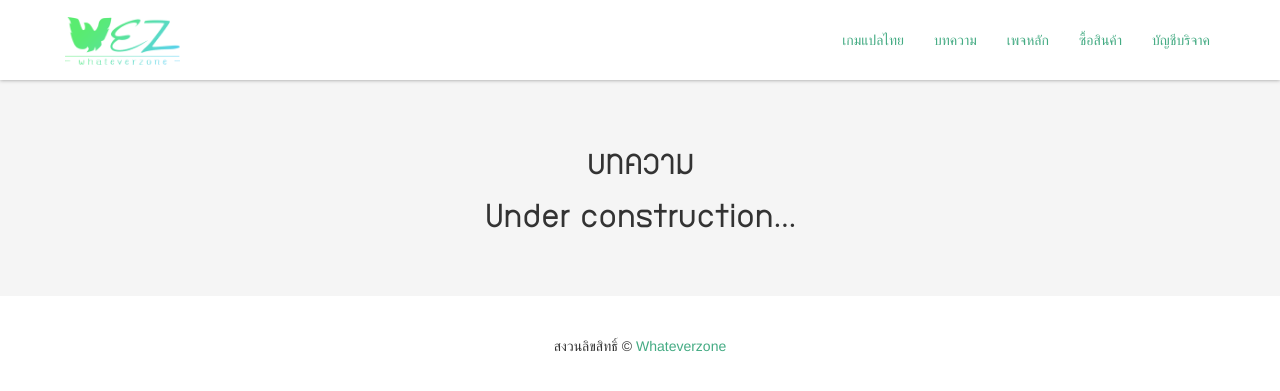
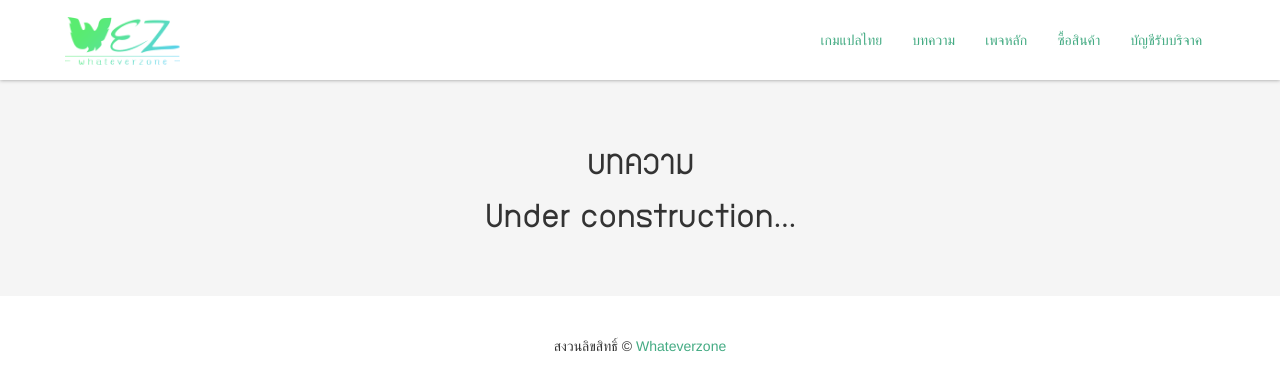
Before and after one commit to pureexe/wez, a Jekyll site: the page built from articles.html, in a window 1280 px wide. Shown: the top 391 px of the page. Built offline with Jekyll 4.4.1, drawn with Linux system fonts in a browser that asks for light colours.

Commit message:
Update header.html

```diff
--- a/_includes/header.html
+++ b/_includes/header.html
@@ -19,8 +19,8 @@
           <li><a href="{{site.baseurl}}/article">บทความ</a></li>
           <li><a href="https://www.facebook.com/whateverzonepage">เพจหลัก</a></li>
           <li><a href="https://www.facebook.com/pg/whateverzonepage/shop">ซื้อสินค้า</a></li>
-          <li><a href="https://www.facebook.com/whateverzonepage/posts/1481004725266269">บัญชีบริจาค</a></li>
-          <li><br /><script type='text/javascript' src='https://ko-fi.com/widgets/widget_2.js'></script><script type='text/javascript'>kofiwidget2.init('บริจาคทาง Ko-fi', '#46b798', 'T6T7F58T');kofiwidget2.draw();</script></li>
+          <li><a href="https://www.facebook.com/whateverzonepage/posts/1481004725266269">บัญชีรับบริจาค</a></li>
+          <li><br />&nbsp;&nbsp;<script type='text/javascript' src='https://ko-fi.com/widgets/widget_2.js'></script><script type='text/javascript'>kofiwidget2.init('บริจาคทาง Ko-fi', '#46b798', 'T6T7F58T');kofiwidget2.draw();</script></li>
         </ul>
       </div>
     </div>
```
